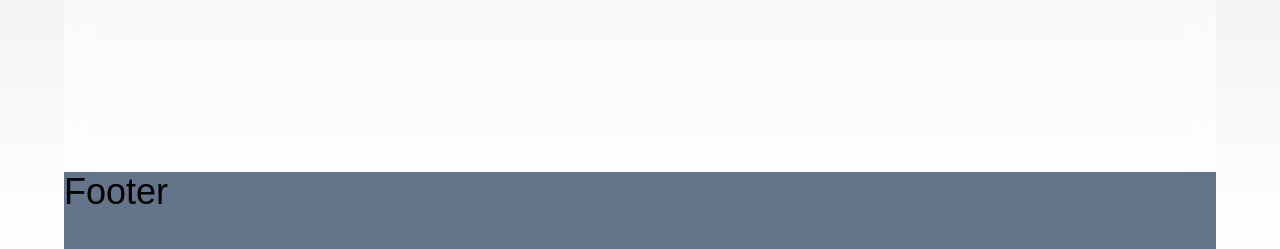
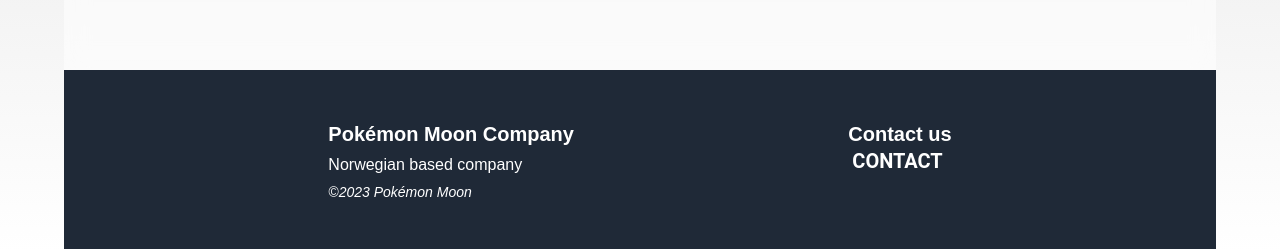
Before and after one commit to LAakerberg/noroff-jsf-resit, a React (Vite) app: page / in a window 1280 px wide. Shown: the part 548-797 px from the top of the page. Built offline with nearby package versions, Linux system fonts and the light colour scheme; no server answers.

Commit message:
Added new footer style + links and text

```diff
--- a/src/layout/Footer.jsx
+++ b/src/layout/Footer.jsx
@@ -1,7 +1,26 @@
+import { Link } from 'react-router-dom';
+
 export function Footer() {
   return (
-    <footer className="h-20 bg-slate-500">
-      <h1 className="text-4xl">Footer</h1>
+    <footer className=" bg-gray-800 py-10">
+      <div className="flex flex-col tablet:flex-row divide-y tablet:divide-y-0 justify-evenly gap-4 m-auto p-2">
+        <div className="flex-initial">
+          <div className="w-fit">
+            <p className="text-xl font-bold text-white">Pokémon Moon Company</p>
+            <p className="text-white">Norwegian based company</p>
+            <p className="text-white text-sm italic">©2023 Pokémon Moon</p>
+          </div>
+        </div>
+
+        <div className="flex-initial">
+          <div className="w-fit">
+            <p className="text-xl font-bold text-white">Contact us</p>
+            <Link to="/contact" className="links text-white text-sm">
+              Contact
+            </Link>
+          </div>
+        </div>
+      </div>
     </footer>
   );
 }
```
